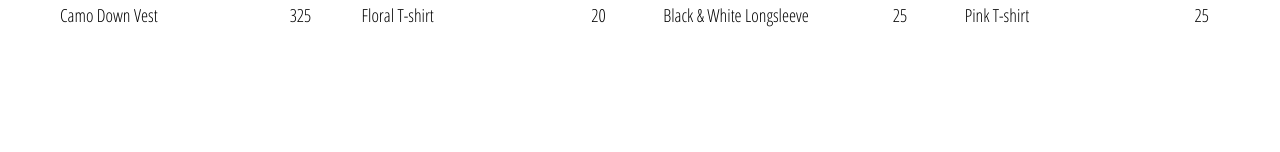
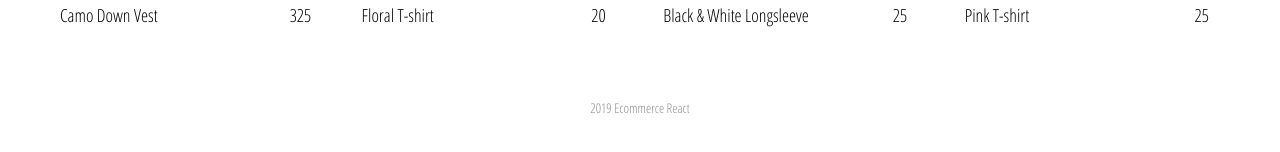
Before and after one commit to diegoacostauy/ecommerce-react, a React (Create React App) app: page /shop in a window 1280 px wide. Shown: the part 2396-2548 px from the top of the page. Before the commit the page ends 2466 px from the top, so only its background shows below. Built offline with nearby package versions, Linux system fonts and the light colour scheme.

Commit message:
add simple footer

```diff
--- a/src/App.js
+++ b/src/App.js
@@ -3,6 +3,7 @@ import './App.css';
 import Homepage from './pages/Homepage/Homepage.component';
 import Shoppage from './pages/Shoppage/Shoppage.component';
 import Header from './components/Header/Header.component';
+import Footer from './components/Footer/Footer.component';
 import { Route, Switch } from 'react-router-dom';
 
 function App() {
@@ -13,6 +14,7 @@ function App() {
         <Route exact path="/" component={Homepage}/>
         <Route path="/shop" component={Shoppage}/>
       </Switch>
+      <Footer />
     </>
   );
 }
--- /dev/null
+++ b/src/components/Footer/Footer.component.jsx
@@ -0,0 +1,14 @@
+import React from 'react';
+import './Footer.styles.scss';
+
+const Footer = () => {
+  return (
+    <footer>
+      <p>
+        <small>2019 Ecommerce React</small>
+      </p>
+    </footer>
+  );
+};
+
+export default Footer;
--- /dev/null
+++ b/src/components/Footer/Footer.styles.scss
@@ -0,0 +1,8 @@
+footer {
+  padding: 30px 60px;
+  text-align: center;
+
+  & small {
+    color: #8c8c8c;
+  }
+}
--- a/src/components/Menuitem/Menuitem.component.jsx
+++ b/src/components/Menuitem/Menuitem.component.jsx
@@ -3,7 +3,6 @@ import { withRouter } from 'react-router-dom';
 import './Menuitem.styles.scss';
 
 const Menuitem = ({id, title, imageUrl, size, linkUrl, history, match }) => {
-  console.log(id, title, imageUrl, linkUrl, size, match);
   return (
     <div
       className={size ? `menu-item menu-item-${size}` : 'menu-item' }
```
